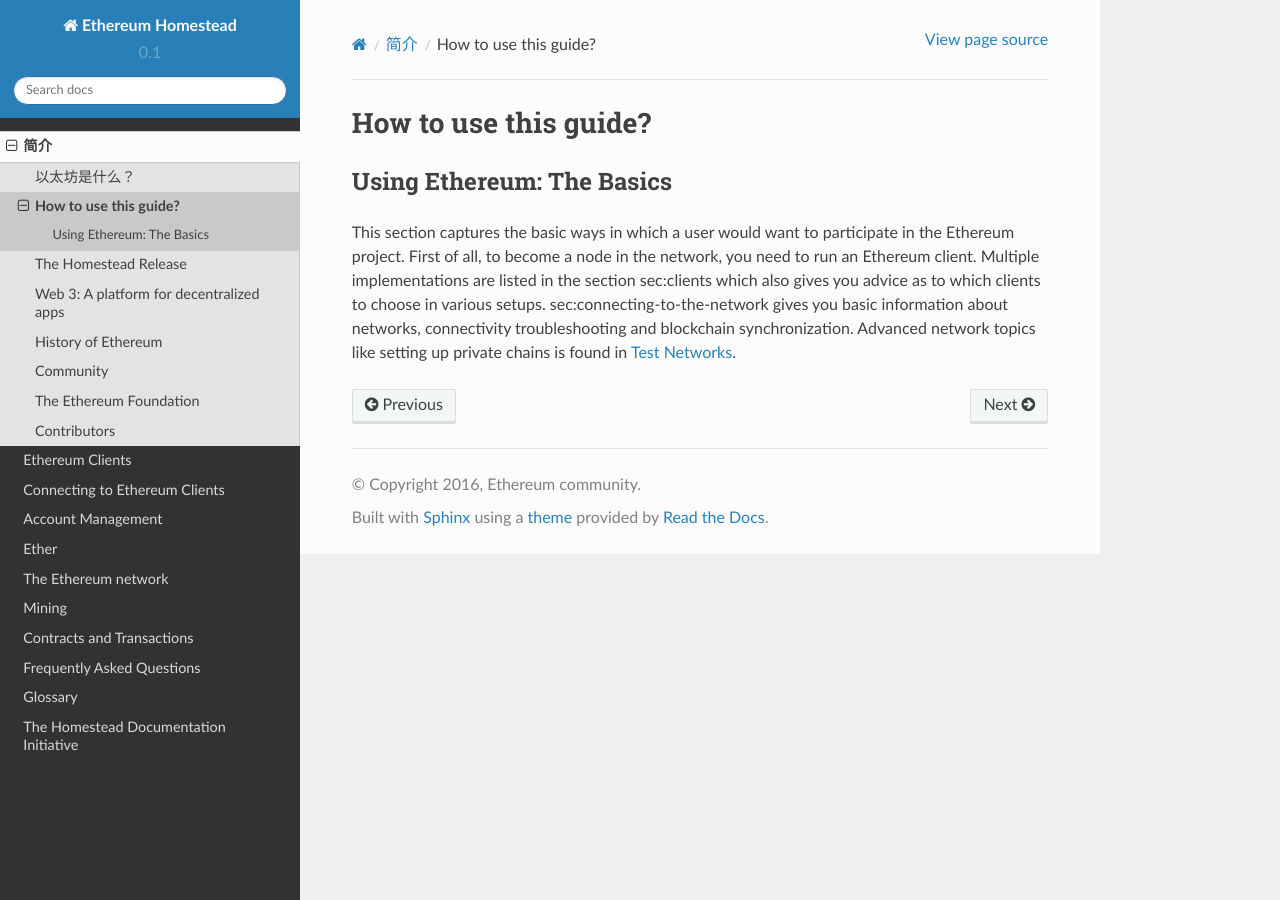
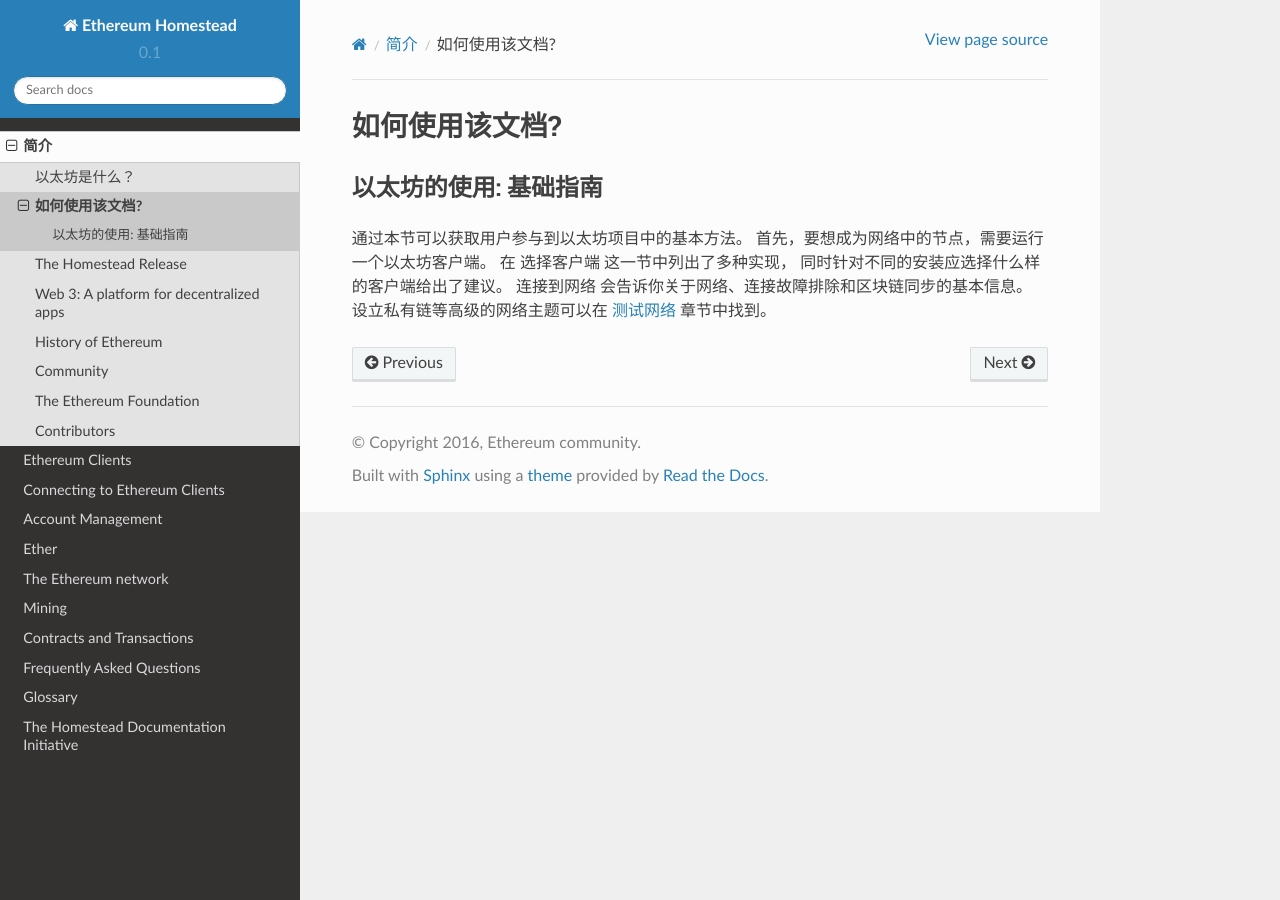
Before and after one commit to wl6g11/EthereumDocCH, a Sphinx documentation site: the page built from source/introduction/how-to-use-this-guide.rst, in a window 1280 px wide. Built offline with Sphinx 7.4.7 and the Read the Docs theme 2.0.0, drawn with Linux system fonts in a browser that asks for light colours.

Commit message:
更新how to use this guide.rst

```diff
--- a/source/introduction/how-to-use-this-guide.rst
+++ b/source/introduction/how-to-use-this-guide.rst
@@ -1,17 +1,16 @@
 .. _how-to-use-this-guide:
 
 ********************************************************************************
-How to use this guide?
+如何使用该文档?
 ********************************************************************************
 
-Using Ethereum: The Basics
+以太坊的使用: 基础指南
 ========================================================================================
 
-This section captures the basic ways in which a user would want to participate
-in the Ethereum project.  First of all, to become a node in the network, you need
-to run an Ethereum client.  Multiple implementations are listed in the section
-:ref:`sec:clients` which also gives you advice as to which clients to choose in various
-setups.  :ref:`sec:connecting-to-the-network` gives you basic information
-about networks, connectivity troubleshooting and blockchain synchronization.
-Advanced network topics like setting up private chains is found in
-:ref:`test-networks`.
+通过本节可以获取用户参与到以太坊项目中的基本方法。
+首先，要想成为网络中的节点，需要运行一个以太坊客户端。
+在 :ref:`选择客户端<sec:clients>` 这一节中列出了多种实现，
+同时针对不同的安装应选择什么样的客户端给出了建议。
+:ref:`连接到网络<sec:connecting-to-the-network>`
+会告诉你关于网络、连接故障排除和区块链同步的基本信息。
+设立私有链等高级的网络主题可以在 :ref:`测试网络<test-networks>` 章节中找到。
```
